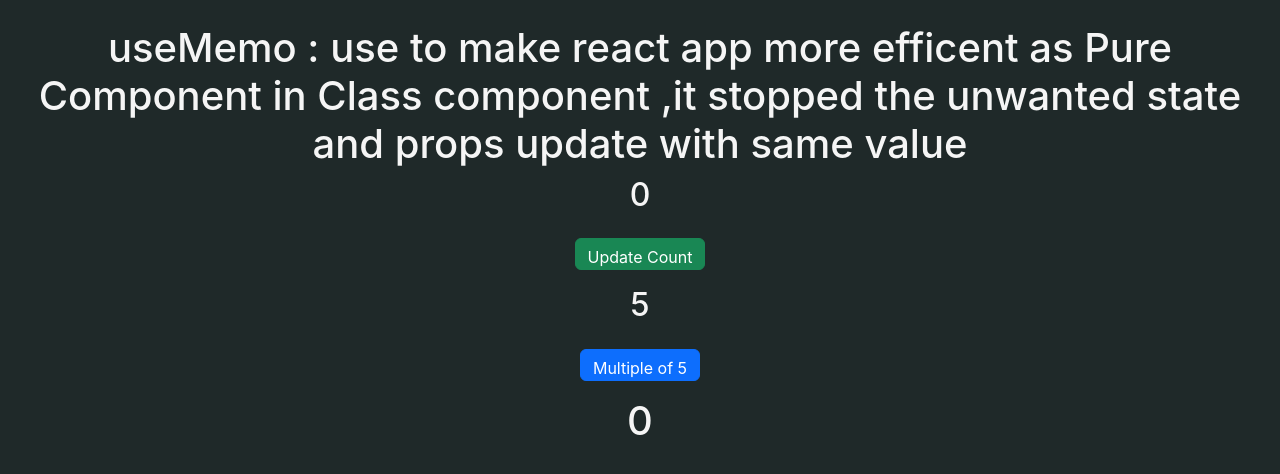
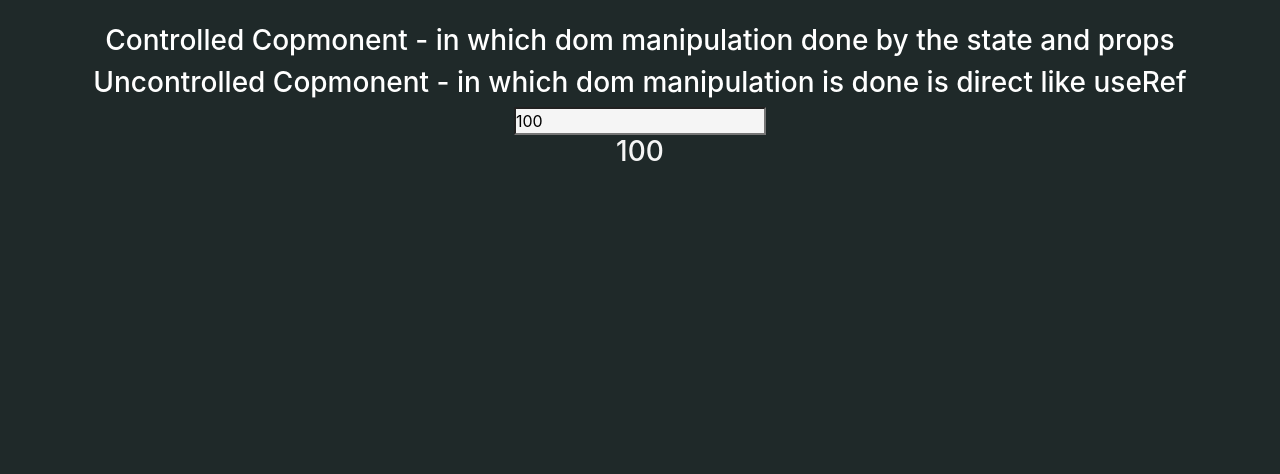
Before and after one commit to Rock257/myAppHooks, a React (Create React App) app: page / in a window 1280 px wide. Shown: the top 474 px of the page. Built offline with nearby package versions, Linux system fonts and the light colour scheme; the HTML template or start-up script is replaced by a standard one.

Commit message:
useRef added

```diff
--- a/src/App.css
+++ b/src/App.css
@@ -12,3 +12,8 @@
 span{
   font-size: 2rem;
 }
+
+input{
+  background-color: whitesmoke;
+  color: black;
+}
--- a/src/App.js
+++ b/src/App.js
@@ -1,6 +1,7 @@
+import { useEffect, useState } from "react";
+import "./App.css";
 
-import { useEffect, useState } from 'react';
-import './App.css';
+
 // import Basic from './HooksInReact/Basic';
 // import UseEffectHook from './HooksInReact/UseEffectHook';
 // import ForStyle from './HooksInReact/ForStyle';
@@ -12,23 +13,22 @@ import './App.css';
 // import ReactFragments from './HooksInReact/ReactFragments';
 // import LiftingStateUp from './Part2/LiftingStateUp';
 // import PureCompo from '../src/Part2/PureCompo'
-import UseMemoHook from './Part2/UseMemoHook';
-
-
-
+// import UseMemoHook from './Part2/UseMemoHook';
+// import RefInClass from './Part2/RefInClass';
+// import UseReHook from "./Part2/UseReHook";
+import ControlComponentm from "./Part2/ControlComponentm";
 function App() {
-
-  const [status , setStatus] = useState('Active')
+  const [status, setStatus] = useState("Active");
 
   // parent to child and vice versa
-  const [userName , setUserName] = useState('Rocky')
+  const [userName, setUserName] = useState("Rocky");
 
-  function ParentToChild(Nam){
-    alert(Nam)
+  function ParentToChild(Nam) {
+    alert(Nam);
   }
 
-  function showCount( value){
-    alert(value)
+  function showCount(value) {
+    alert(value);
   }
   // useEffect(()=>{
   //   console.warn('useEffect as props')
@@ -36,14 +36,12 @@ function App() {
 
   // for ReuseCompo
 
-
   const user = [
-    {name:'Rahul', email :"sonit862t@gmail.com" ,contact: 464494946} ,
-    {name:'Sia', email :"siai862t@gmail.com" ,contact: 974549462},
-    {name:'Shruti', email :"Shrutui2t@gmail.com" ,contact: 6634719494},
-    {name:'Tripti', email :"stripti2@gmail.com" ,contact: 696494946},
-]
-
+    { name: "Rahul", email: "sonit862t@gmail.com", contact: 464494946 },
+    { name: "Sia", email: "siai862t@gmail.com", contact: 974549462 },
+    { name: "Shruti", email: "Shrutui2t@gmail.com", contact: 6634719494 },
+    { name: "Tripti", email: "stripti2@gmail.com", contact: 696494946 },
+  ];
 
   return (
     <div className="App">
@@ -51,7 +49,7 @@ function App() {
         <div className="hooks">
           {/* <Basic/> */}
 
-<br />
+          <br />
 
           {/* <div className="UseEffectHook">
             <UseEffectHook state = {status}/>
@@ -60,50 +58,45 @@ function App() {
           </div> */}
 
           <div className="styleInReact">
-            <div className="main">
-              {/* <ForStyle/> */}
-            </div>
-             {/* <Bootstarp/> */}
+            <div className="main">{/* <ForStyle/> */}</div>
+            {/* <Bootstarp/> */}
           </div>
 
-          <div className="arrList">
-            {/* <HandleArray/> */}
-          </div>
+          <div className="arrList">{/* <HandleArray/> */}</div>
 
-          <div className="arrList">
-            {/* <Test/> */}
-          </div>
-          <div className="arrList">
-            {/* <NestedArray/> */}
-          </div>
-
-
+          <div className="arrList">{/* <Test/> */}</div>
+          <div className="arrList">{/* <NestedArray/> */}</div>
 
           <div className="arrList">
             {/* lets render user first */}
             {/* <h1>Lets  Try Reusablity Of The React Copmonent  </h1> */}
-            {user.map((item)=>{
-              return(<>
-               {/* <ReuseCompo data ={item}/>  */}
-               </>
-              )
+            {user.map((item) => {
+              return <>{/* <ReuseCompo data ={item}/>  */}</>;
             })}
           </div>
 
-          <div className="arrList">
-            {/* <ReactFragments/> */}
-          </div>
+          <div className="arrList">{/* <ReactFragments/> */}</div>
 
           <div className="arrList">
             {/* <LiftingStateUp name = {userName}  setUserName = {setUserName} msg ={ParentToChild} val ={showCount}/> */}
           </div>
 
-          <div className="arrList">
-            {/* <PureCompo/> */}
-          </div>
+          <div className="arrList">{/* <PureCompo/> */}</div>
+
+          {/* <div className="hooks">
+            <UseMemoHook/>
+          </div> */}
+          {/*
+           <div className="hooks">
+            <RefInClass/>
+          </div> */}
+
+          {/* <div className="hooks">
+            <UseReHook />
+          </div> */}
 
           <div className="hooks">
-            <UseMemoHook/>
+            <ControlComponentm/>
           </div>
 
 
--- /dev/null
+++ b/src/Part2/ControlComponentm.jsx
@@ -0,0 +1,26 @@
+import React, { useState } from "react";
+
+export default function ControlComponentm() {
+
+    const [val , setVal] = useState('100')
+
+    function handleChange(e){
+        setVal(e.target.value)
+        console.warn(e.target.value)
+
+    }
+
+  return (
+    <>
+      <div className="main" style={{color:"white"}}>
+        <h3>Controlled Copmonent - in which dom manipulation done by the state and props</h3>
+        <h3>Uncontrolled Copmonent -  in which dom manipulation is done is direct like useRef </h3>
+        <div className="subMain">
+            <input type="text" defaultValue={100} onChange={(e)=>handleChange(e)} />
+            <h3>{val}</h3>
+
+        </div>
+      </div>
+    </>
+  );
+}
--- /dev/null
+++ b/src/Part2/RefInClass.jsx
@@ -0,0 +1,39 @@
+//  ref : to manipilate the DOM directly like  hide and show element forcefully change style
+// it not advised to use much ref in react js as react didnt DOM direclty
+
+// import { Component } from "react";
+import React, { createRef } from "react";
+import {Button} from 'react-bootstrap'
+
+export default class RefInClass extends React.Component{
+    constructor(){
+        super()
+        this.inputRef = createRef();
+    }
+
+    // componentDidMount(){
+    //     console.warn(this.inputRef.current.value = 1000)
+    // }
+
+    getData(){
+        const val = this.inputRef.current.value
+        const colorChange = this.inputRef.current.style.color = 'red '
+        console.warn(val)
+        // return val
+    }
+
+    render(){
+
+        return(
+            <>
+            <h1>Hello This is about Ref  </h1>
+
+            <input type="text" ref={this.inputRef}/>
+
+            <Button onClick={()=>this.getData()}>
+                Check Ref
+            </Button>
+            </>
+        )
+    }
+}
--- /dev/null
+++ b/src/Part2/UseReHook.jsx
@@ -0,0 +1,36 @@
+import React from "react";
+import { useRef } from "react";
+import {Button} from 'react-bootstrap'
+
+// use - for DOM manipulation like focus get Value ,style etc
+
+export default function UseRefHook(){
+
+    const inputRef = useRef(null)
+
+    const handleClick =()=>{
+        console.warn('Btn Clicked')
+        console.warn(inputRef.current.value)
+        inputRef.current.value = 1000
+        inputRef.current.focus()
+        // inputRef.current.style.display = 'none'
+        inputRef.current.style.color = 'red'
+
+    }
+
+    // let val = inputRef.current.value
+
+    return(
+        <>
+        <h1> lets learn about the useRef React Hook </h1>
+
+        <input type="text" ref ={inputRef} />
+        <br />
+        <br />
+        <Button onClick={()=>handleClick()}>
+            Submit
+        </Button>
+
+        </>
+    )
+}
```
